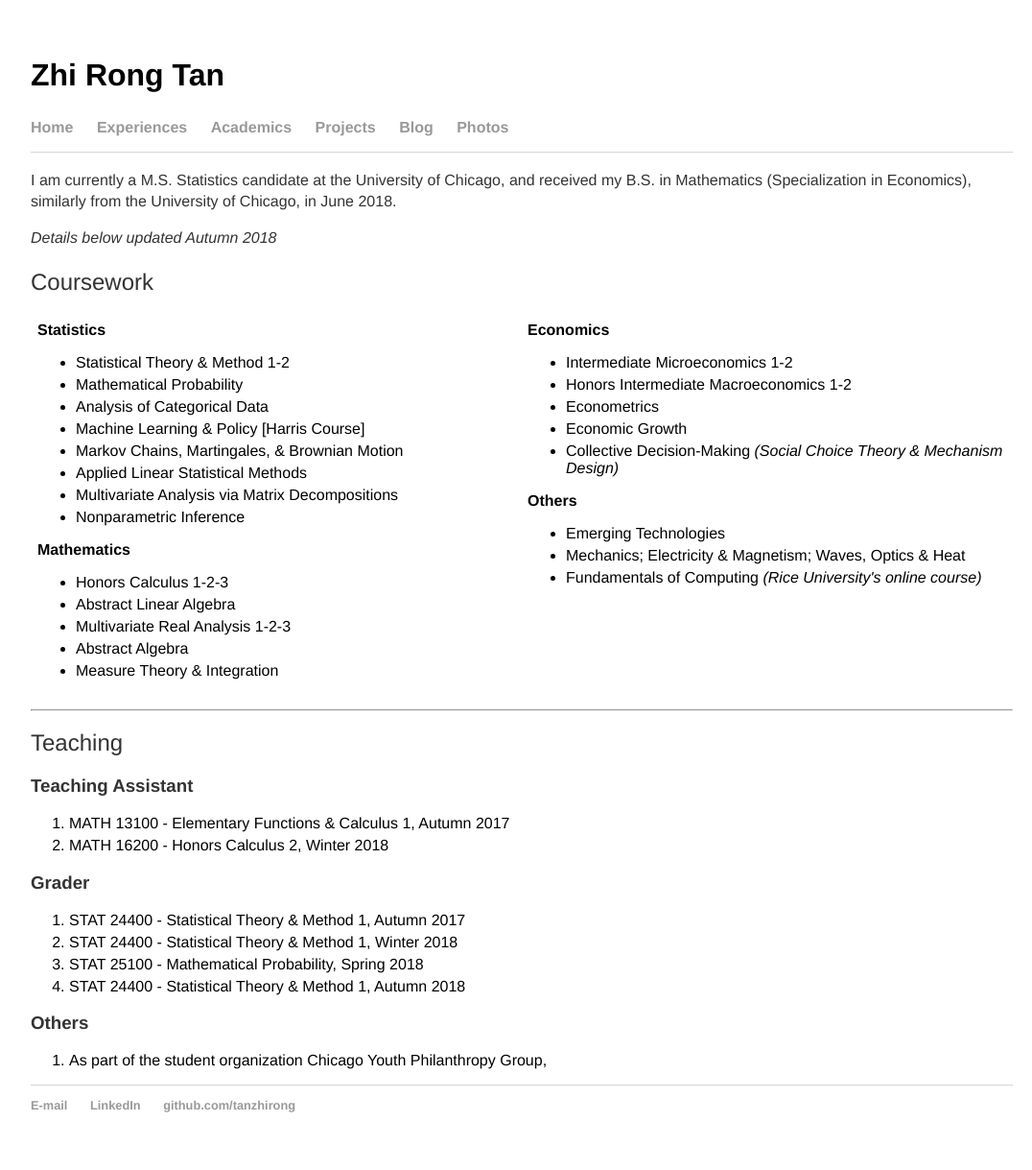
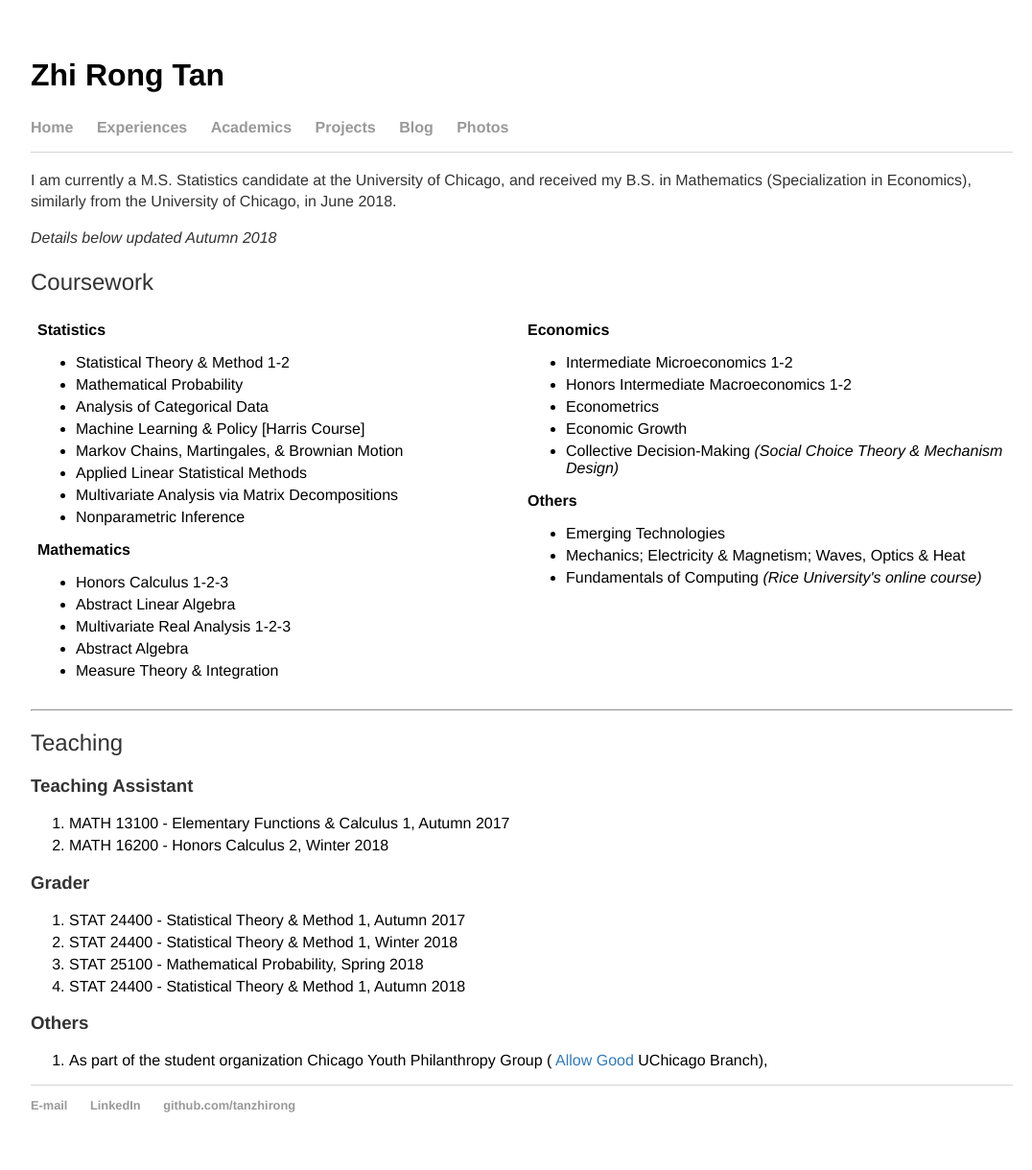
Before and after one commit to tanzhirong/tanzhirong.github.io, a Jekyll site: the page built from acad/index.html, in a window 1280 px wide. Shown: the whole page at 96% size, without its empty margins (96-1172 px from the left). Built offline with Jekyll 4.4.1, drawn with Linux system fonts in a browser that asks for light colours.

Commit message:
Update index.html

```diff
--- a/acad/index.html
+++ b/acad/index.html
@@ -70,6 +70,7 @@ title: Academics | Zhi Rong Tan
   </ol>
   <h3>Others</h3>
   <ol>
-    <li>As part of the student organization Chicago Youth Philanthropy Group, </li>
+    <li>As part of the student organization Chicago Youth Philanthropy Group (<a target="_blank" href="https://www.allowgood.org/"> Allow Good </a>UChicago Branch),
+	  </li>
   </ol>
 </div><!-- /.blurb -->
```
